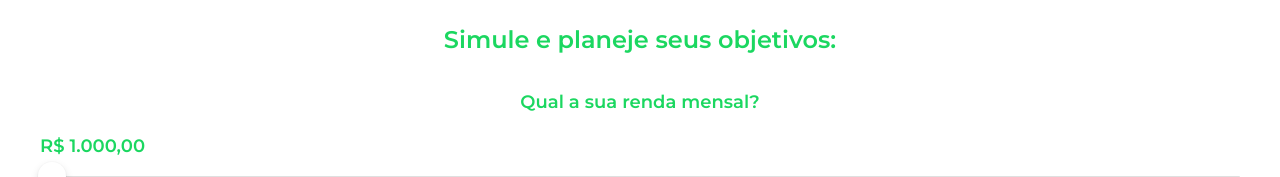
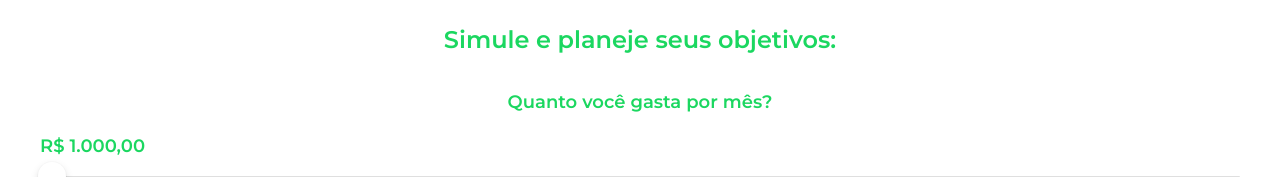
Before and after one commit to step-pagamentos/calculator, a React (Create React App) app: page / in a window 1280 px wide. Shown: the top 177 px of the page. Built offline with nearby package versions, Linux system fonts and the light colour scheme.

Commit message:
Change text for monthly spending

```diff
--- a/src/components/Main.js
+++ b/src/components/Main.js
@@ -34,7 +34,7 @@ const Main = () => {
       <Grid container>
         <Grid item md={12} xs={12}>
           <Box textAlign="center" mt={1}>
-            <Typography color="primary" variant="subtitle2">Qual a sua renda mensal?</Typography>
+            <Typography color="primary" variant="subtitle2">Quanto você gasta por mês?</Typography>
           </Box>
           <Slider onChange={handleIncomeChange} min={500} max={50000} step={500} type="currency" value={income} defaultValue={1000} />
         </Grid>
```
